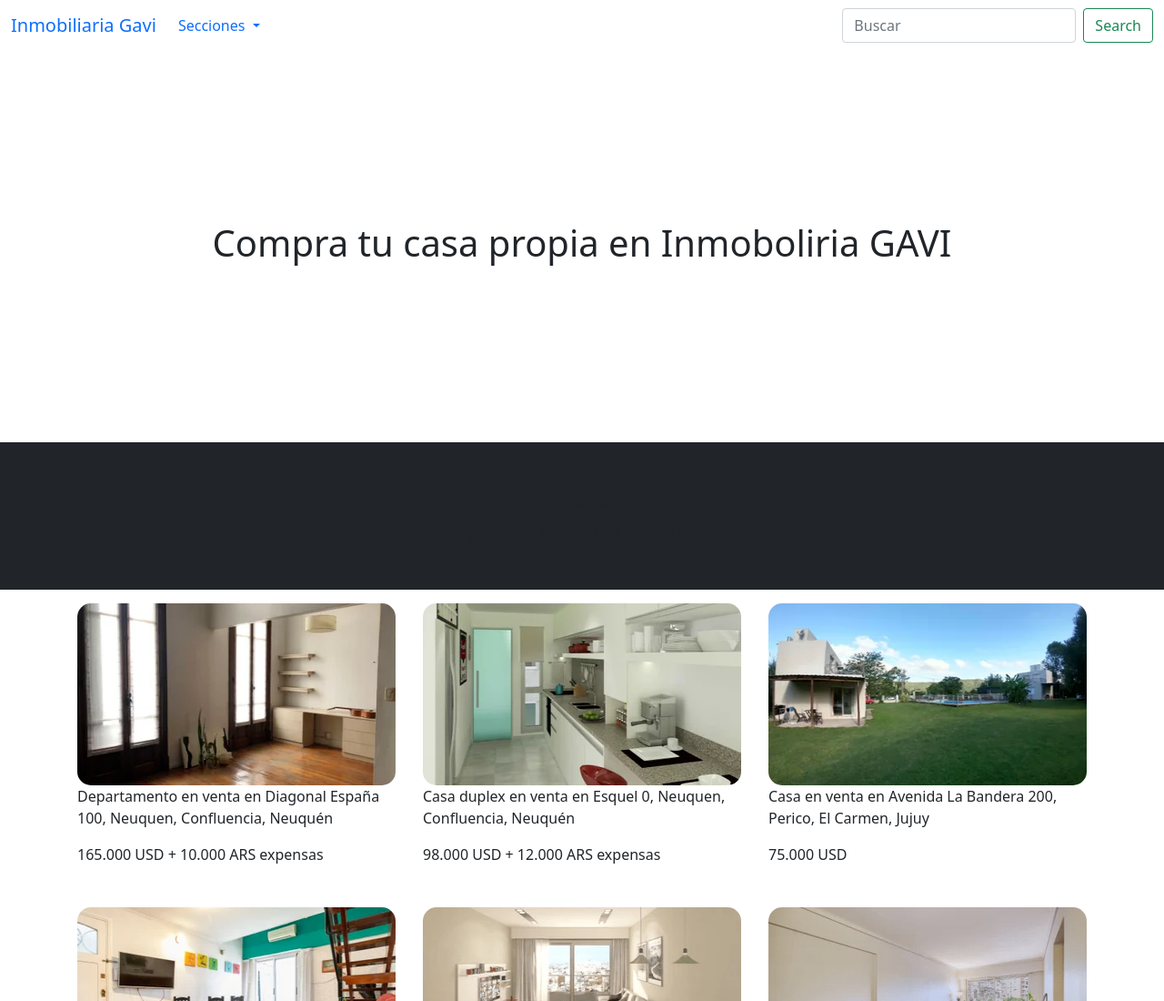
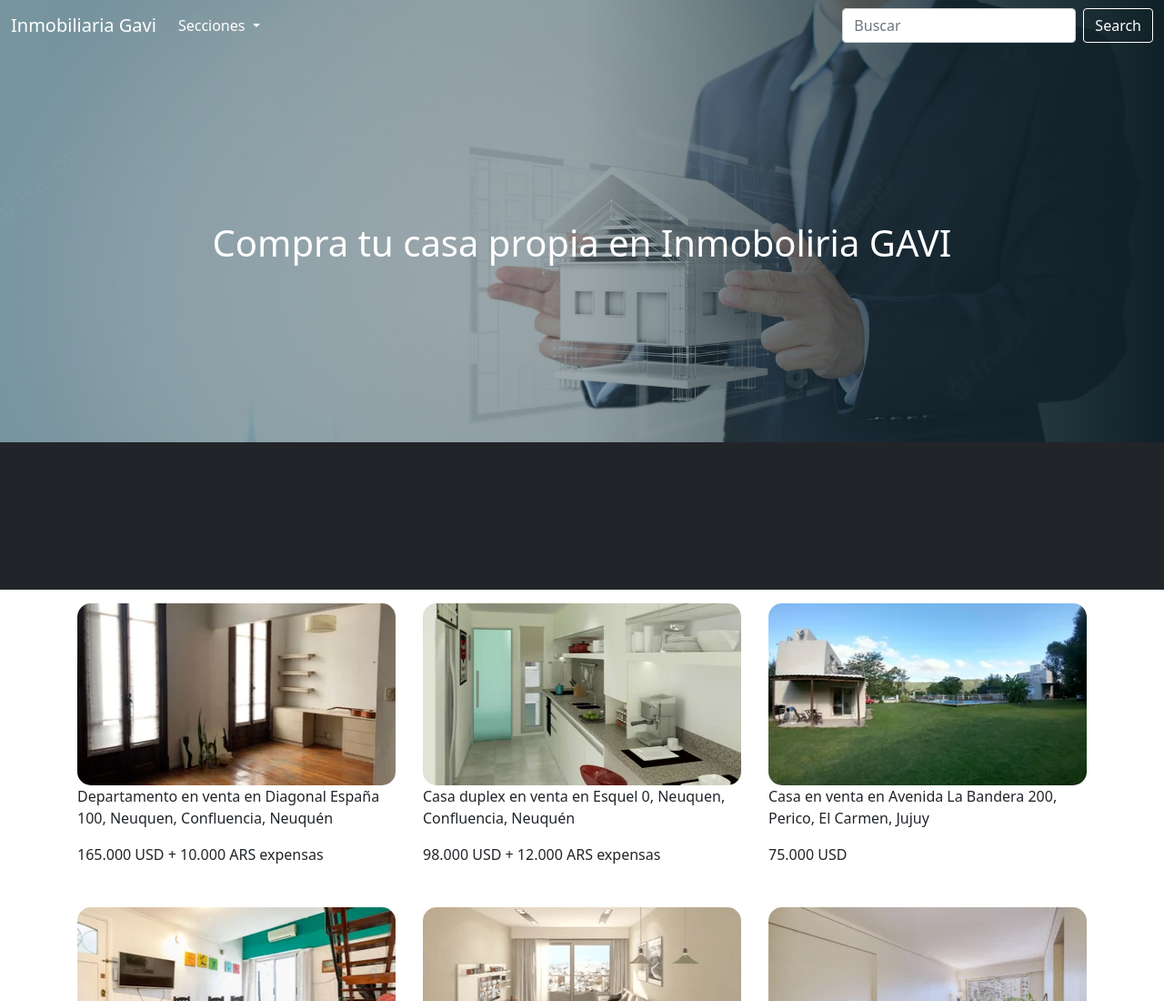
Before and after one commit to Juampidev31/inmobiliariagavi, a website: page Secciones/comprar.html in a window 1280 px wide. Shown: the top 1100 px of the page at 91% size. Drawn offline with nearby package versions, Linux system fonts and the light colour scheme; files whose address does not match are found by name.

```diff
--- a/scss/_general.scss
+++ b/scss/_general.scss
@@ -3,11 +3,11 @@
     padding: 0;
 }
 
-.header{
-        background: linear-gradient(to right, hsla(198, 39%, 28%, 0.452), #203a4373, #0F2027), url(../img/hombre-negocios-crear-casa-diseno-u-hogar_35761-59.png);
-        background-size: cover;
-        background-attachment: fixed;
-        position: relative;
+header {
+    background: linear-gradient(to right, hsla(198, 39%, 28%, 0.452), #203a4373, #0F2027), url(./img/hombre-negocios-crear-casa-diseno-u-hogar_35761-59.png);
+    background-size: cover;
+    background-attachment: fixed;
+    position: relative;
 }
 
 .textos__header{
@@ -20,8 +20,25 @@
 
     &__h1{
         font-size: 50px;
+        color: white;
+    }
+}
+
+h1{
+    color: #ffffff;
+}
+
+.dropdown-toggle{
+    color: #ffffff;
+}
+
+.navbar-brand{
+    color: #ffffff;
+}
+
+.btn-outline-success{
     color: white;
-    }
+    border: solid 1px #ffffff;
 }
 
 .contenedor__footer{
```
Also changed, not shown: css/main.css.
